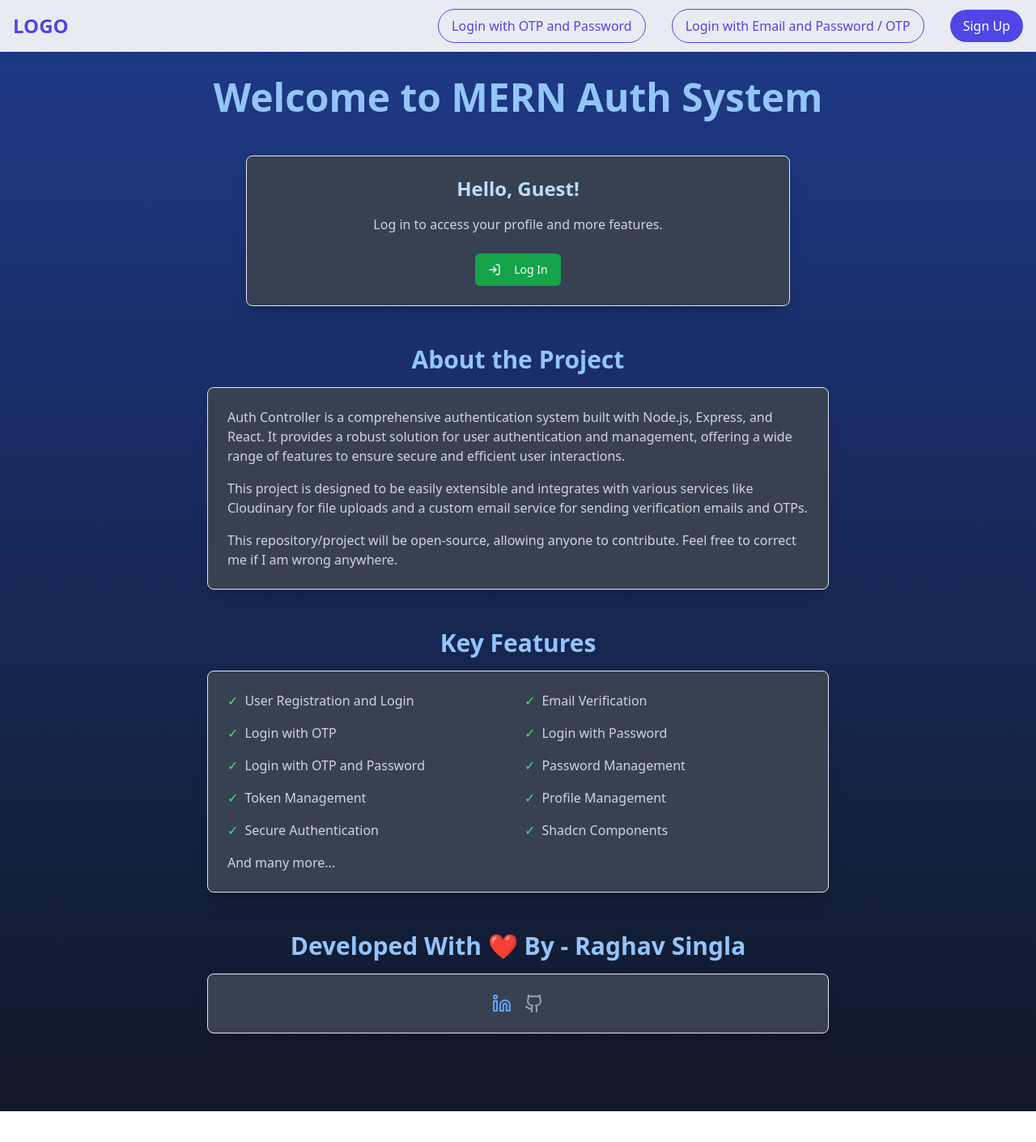
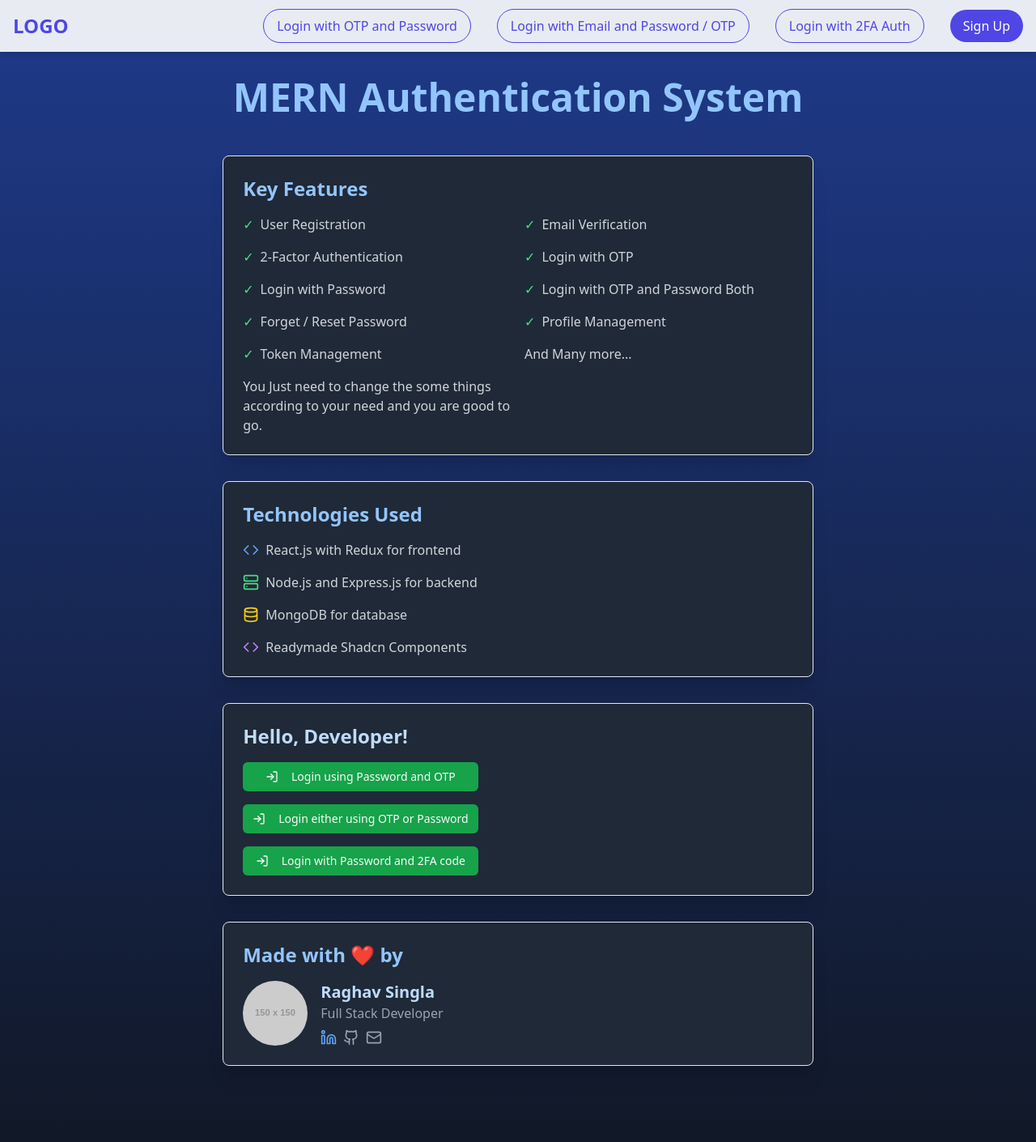
Before and after one commit to RaghavOG/complete-auth-frontend, a React (Vite) app: page / in a window 1280 px wide. Shown: the whole page at 81% size. Before the commit the page ends 1372 px from the top, so only its background shows below. Built offline with nearby package versions, Linux system fonts and the light colour scheme; no server answers.

Commit message:
fix: Changes related to prev commit

```diff
--- a/src/components/Navbar.jsx
+++ b/src/components/Navbar.jsx
@@ -1,13 +1,26 @@
 import { useState, useEffect } from 'react';
 import { motion } from 'framer-motion';
-import { Menu, X } from 'lucide-react';
-import { Link } from 'react-router-dom';
+import { LogOut, Menu, X } from 'lucide-react';
+import { Link, useNavigate } from 'react-router-dom';
 import { useSelector } from 'react-redux'; // Import useSelector from Redux
+import { useDispatch } from 'react-redux'; // Import useDispatch from Redux
+import { logout } from '@/redux/authSlice';
+import { Button } from './ui/button';
+import { toast } from 'react-hot-toast';
 
 function Navbar() {
   const [isMenuOpen, setIsMenuOpen] = useState(false);
+  const dispatch = useDispatch(); // Create a dispatch function
   const { isAuthenticated, user } = useSelector((state) => state.auth); // Access auth state from Redux
   const [scrollProgress, setScrollProgress] = useState(0);
+  const navigate = useNavigate();
+
+  const handleLogout = () => {
+      dispatch(logout());
+
+      toast.success("Logged out successfully");
+      navigate("/login");
+    };
 
   useEffect(() => {
     const updateProgress = () => {
@@ -52,7 +65,8 @@ function Navbar() {
 
             <div className="hidden md:flex items-center space-x-8">
               {isAuthenticated ? (
-                <Link to="/profile">
+                <div className="flex items-center space-x-4">
+                  <Link to="/profile">
                   <motion.button
                     whileHover={{ scale: 1.05 }}
                     whileTap={{ scale: 0.95 }}
@@ -61,6 +75,16 @@ function Navbar() {
                     {user?.email}
                   </motion.button>
                 </Link>
+
+                 <Button
+                        size="sm"
+                        className="bg-red-600 hover:bg-red-700"
+                        onClick={handleLogout}
+                      >
+                        <LogOut className="mr-2 h-4 w-4" /> Logout
+                      </Button>
+
+                </div>
               ) : (
                 <>
                   <Link to="/login">
@@ -80,6 +104,15 @@ function Navbar() {
                       className="px-4 py-2 text-indigo-600 border border-indigo-600 rounded-full transition-colors hover:bg-indigo-600 hover:text-white"
                     >
                       Login with Email and Password / OTP
+                    </motion.button>
+                  </Link>
+                  <Link to="/login2fa">
+                    <motion.button
+                      whileHover={{ scale: 1.05 }}
+                      whileTap={{ scale: 0.95 }}
+                      className="px-4 py-2 text-indigo-600 border border-indigo-600 rounded-full transition-colors hover:bg-indigo-600 hover:text-white"
+                    >
+                      Login with 2FA Auth
                     </motion.button>
                   </Link>
                   <Link to="/signup">
@@ -116,7 +149,8 @@ function Navbar() {
           >
             <div className="px-4 pt-2 pb-4 space-y-4">
               {isAuthenticated ? (
-                <Link to="/profile">
+               <div className='space-y-4'>
+                 <Link to="/profile">
                   <motion.button
                     whileHover={{ scale: 1.05 }}
                     whileTap={{ scale: 0.95 }}
@@ -126,6 +160,14 @@ function Navbar() {
                     Profile
                   </motion.button>
                 </Link>
+                <Button
+                        size="sm"
+                        className="bg-red-600 hover:bg-red-700"
+                        onClick={handleLogout}
+                      >
+                        <LogOut className="mr-2 h-4 w-4" /> Logout
+                      </Button>
+               </div>
               ) : (
                 <>
                   <Link to="/login">
@@ -145,6 +187,16 @@ function Navbar() {
                       className="my-4 w-full flex items-center justify-center gap-2 px-4 py-2 text-indigo-600 border border-indigo-600 rounded-full transition-colors hover:bg-indigo-600 hover:text-white"
                     >
                       Login with Email and Password / OTP
+                    </motion.button>
+                  </Link>
+
+                  <Link to="/login2fa">
+                    <motion.button
+                      whileHover={{ scale: 1.05 }}
+                      whileTap={{ scale: 0.95 }}
+                      className="my-4 w-full flex items-center justify-center gap-2 px-4 py-2 text-indigo-600 border border-indigo-600 rounded-full transition-colors hover:bg-indigo-600 hover:text-white"
+                    >
+                      Login with 2FA Auth
                     </motion.button>
                   </Link>
                   <Link to="/signup">
--- a/src/pages/Home.jsx
+++ b/src/pages/Home.jsx
@@ -1,147 +1,280 @@
-import { useSelector, useDispatch } from 'react-redux';
-import { Link, useNavigate } from 'react-router-dom';
-import { motion } from 'framer-motion';
-import { Button } from '@/components/ui/button';
-import { Card, CardContent } from '@/components/ui/card';
-import { logout } from '@/redux/authSlice';
-import { Github, Linkedin, LogOut, User, LogIn } from 'lucide-react';
+import { useState, useEffect } from "react";
+import { useSelector, useDispatch } from "react-redux";
+import { Link, useNavigate } from "react-router-dom";
+import { motion } from "framer-motion";
+import { Button } from "@/components/ui/button";
+import { Card, CardContent } from "@/components/ui/card";
+import { logout } from "@/redux/authSlice";
+import {
+  Github,
+  Linkedin,
+  LogOut,
+  User,
+  LogIn,
+  Code,
+  Server,
+  Database,
+  Loader2,
+  Mail,
+} from "lucide-react";
+import axios from "axios";
 
 const Home = () => {
   const user = useSelector((state) => state.auth.user);
   const dispatch = useDispatch();
   const navigate = useNavigate();
+  const [avatarUrl, setAvatarUrl] = useState(null);
+  const [loading, setLoading] = useState(true);
+
+  useEffect(() => {
+    const fetchAvatar = async () => {
+      setLoading(true);
+      try {
+        const response = await axios.get(
+          "https://api.github.com/users/RaghavOG"
+        );
+        setAvatarUrl(response.data.avatar_url);
+      } catch (error) {
+        console.error("Error fetching GitHub avatar:", error);
+        setAvatarUrl(null);
+      } finally {
+        setLoading(false);
+      }
+    };
+    fetchAvatar();
+  }, []);
 
   const containerVariants = {
     hidden: { opacity: 0 },
     visible: {
       opacity: 1,
       transition: {
-                staggerChildren: 0.1
-            }
-        }
+        staggerChildren: 0.1,
+      },
+    },
   };
 
   const itemVariants = {
     hidden: { opacity: 0, y: 20 },
-        visible: { opacity: 1, y: 0 }
+    visible: { opacity: 1, y: 0 },
   };
 
   const handleLogout = () => {
     dispatch(logout());
-        navigate('/login');
+    navigate("/login");
   };
 
   return (
-        <div className="min-h-screen bg-gradient-to-b from-blue-900 to-gray-900 text-white py-24 px-4 sm:px-6 lg:px-8 flex items-center justify-center">
+    <div className="min-h-screen bg-gradient-to-b from-blue-900 to-gray-900 text-white py-24 px-4 sm:px-6 lg:px-8">
       <motion.div
-                className="max-w-4xl w-full mx-auto"
+        className="w-3/5 mx-auto"
         variants={containerVariants}
         initial="hidden"
         animate="visible"
       >
         <motion.h1
-                    className="text-4xl md:text-5xl font-bold text-center mb-12 text-blue-300"
+          className="text-4xl md:text-5xl font-bold text-blue-300 text-center mb-12"
           variants={itemVariants}
         >
-                    Welcome to MERN Auth System
+          MERN Authentication System
         </motion.h1>
 
-                <motion.div variants={itemVariants} className="flex justify-center">
-                    <Card className="bg-gray-700 shadow-xl w-full max-w-2xl">
+        <div className="grid grid-cols-1 gap-8">
+          {/* Left Column */}
+          <motion.div className="space-y-8" variants={itemVariants}>
+            <Card className="bg-gray-800 shadow-xl">
               <CardContent className="p-6">
-                            <h2 className="text-2xl font-semibold mb-4 text-center text-blue-200">
-                                {user ? `Hello, ${user.name}!` : "Hello, Guest!"}
+                <h2 className="text-2xl font-bold mb-4 text-blue-300">
+                  Key Features
                 </h2>
-                            <p className="text-gray-300 text-center mb-6">
-                                {user
-                                    ? "You're logged in! Explore your profile or log out."
-                                    : "Log in to access your profile and more features."}
-                            </p>
-                            <div className="flex flex-wrap gap-4 justify-center">
+                <ul className="grid grid-cols-1 md:grid-cols-2 gap-4 text-gray-300">
+                  <li className="flex items-center">
+                    <span className="mr-2 text-green-400">✓</span> User
+                    Registration
+                  </li>
+                  <li className="flex items-center">
+                    <span className="mr-2 text-green-400">✓</span> Email
+                    Verification
+                  </li>
+                  <li className="flex items-center">
+                    <span className="mr-2 text-green-400">✓</span> 2-Factor
+                    Authentication
+                  </li>
+                  <li className="flex items-center">
+                    <span className="mr-2 text-green-400">✓</span> Login with
+                    OTP
+                  </li>
+                  <li className="flex items-center">
+                    <span className="mr-2 text-green-400">✓</span> Login with
+                    Password
+                  </li>
+                  <li className="flex items-center">
+                    <span className="mr-2 text-green-400">✓</span> Login with
+                    OTP and Password Both
+                  </li>
+                  <li className="flex items-center">
+                    <span className="mr-2 text-green-400">✓</span> Forget /
+                    Reset Password
+                  </li>
+                  <li className="flex items-center">
+                    <span className="mr-2 text-green-400">✓</span> Profile
+                    Management
+                  </li>
+                  <li className="flex items-center">
+                    <span className="mr-2 text-green-400">✓</span> Token
+                    Management
+                  </li>
+                  <li className="flex items-center"> And Many more...</li>
+                  You Just need to change the some things according to your need
+                  and you are good to go.
+                </ul>
+              </CardContent>
+            </Card>
+          </motion.div>
+
+          {/* Right Column */}
+          <motion.div className="space-y-8" variants={itemVariants}>
+            <Card className="bg-gray-800 shadow-xl">
+              <CardContent className="p-6">
+                <h2 className="text-2xl font-bold mb-4 text-blue-300">
+                  Technologies Used
+                </h2>
+                <ul className="space-y-4 text-gray-300">
+                  <li className="flex items-center">
+                    <Code className="mr-2 h-5 w-5 text-blue-400" />
+                    <span>React.js with Redux for frontend</span>
+                  </li>
+                  <li className="flex items-center">
+                    <Server className="mr-2 h-5 w-5 text-green-400" />
+                    <span>Node.js and Express.js for backend</span>
+                  </li>
+                  <li className="flex items-center">
+                    <Database className="mr-2 h-5 w-5 text-yellow-400" />
+                    <span>MongoDB for database</span>
+                  </li>
+                  <li className="flex items-center">
+                    <Code className="mr-2 h-5 w-5 text-purple-400" />
+                    <span>Readymade Shadcn Components</span>
+                  </li>
+                </ul>
+              </CardContent>
+            </Card>
+
+            <Card className="bg-gray-800 shadow-xl">
+              <CardContent className="p-6">
+                <h2 className="text-2xl font-semibold mb-4 text-blue-200">
+                  {user ? `Hello, ${user.name}!` : "Hello, Developer!"}
+                </h2>
+                <div className="flex flex-wrap gap-4 items-center">
                   {user ? (
                     <>
-                                        <Button asChild className="bg-blue-600 hover:bg-blue-700">
-                                            <Link to="/profile"><User className="mr-2 h-4 w-4" /> View Profile</Link>
+                      <Button
+                        asChild
+                        size="sm"
+                        className="bg-blue-600 hover:bg-blue-700"
+                      >
+                        <Link to="/profile">
+                          <User className="mr-2 h-4 w-4" /> Profile
+                        </Link>
                       </Button>
                       <Button
+                        size="sm"
                         className="bg-red-600 hover:bg-red-700"
                         onClick={handleLogout}
                       >
                         <LogOut className="mr-2 h-4 w-4" /> Logout
                       </Button>
+                      <p className="text-sm text-gray-400">
+                        Logged in as: {user.email}
+                      </p>
                     </>
                   ) : (
-                                    <Button asChild className="bg-green-600 hover:bg-green-700">
-                                        <Link to="/login"><LogIn className="mr-2 h-4 w-4" /> Log In</Link>
+                    <div className="flex flex-col gap-4 justify-center">
+                      <Button
+                        asChild
+                        size="sm"
+                        className="bg-green-600 hover:bg-green-700"
+                      >
+                        <Link to="/login">
+                          <LogIn className="mr-2 h-4 w-4" /> Login using Password and OTP
+                        </Link>
                       </Button>
+                      <Button
+                        asChild
+                        size="sm"
+                        className="bg-green-600 hover:bg-green-700"
+                      >
+                        <Link to="/loginoptions">
+                          <LogIn className="mr-2 h-4 w-4" /> Login either using OTP or Password
+                        </Link>
+                      </Button>
+                      <Button
+                        asChild
+                        size="sm"
+                        className="bg-green-600 hover:bg-green-700"
+                      >
+                        <Link to="/login2fa">
+                          <LogIn className="mr-2 h-4 w-4" /> Login with Password and 2FA code
+                        </Link>
+                      </Button>
+                    </div>
                   )}
                 </div>
-                            {user && (
-                                <p className="text-sm text-gray-400 mt-4 text-center">
-                                    Logged in as: {user.email}
-                                </p>
-                            )}
               </CardContent>
             </Card>
-                </motion.div>
 
-                <motion.div variants={itemVariants} className="space-y-12 mt-12">
-                    <section>
-                        <h2 className="text-3xl font-bold mb-4 text-blue-300 text-center">About the Project</h2>
-                        <Card className="bg-gray-700 shadow-xl w-full max-w-3xl mx-auto">
+            <Card className="bg-gray-800 shadow-xl">
               <CardContent className="p-6">
-                                <p className="text-gray-300 mb-4">
-                                    Auth Controller is a comprehensive authentication system built with Node.js, Express, and React. It provides a robust solution for user authentication and management, offering a wide range of features to ensure secure and efficient user interactions.
-                                </p>
-                                <p className="text-gray-300">
-                                    This project is designed to be easily extensible and integrates with various services like Cloudinary for file uploads and a custom email service for sending verification emails and OTPs.
-                                </p>
-                                <p className="text-gray-300 mt-4">
-                                    This repository/project will be open-source, allowing anyone to contribute. Feel free to correct me if I am wrong anywhere.
-                                </p>
-                            </CardContent>
-                        </Card>
-                    </section>
-
-                    <section>
-                        <h2 className="text-3xl font-bold mb-4 text-blue-300 text-center">Key Features</h2>
-                        <Card className="bg-gray-700 shadow-xl w-full max-w-3xl mx-auto">
-                            <CardContent className="p-6">
-                                <ul className="grid grid-cols-1 md:grid-cols-2 gap-4 text-gray-300">
-                                    <li className="flex items-center"><span className="mr-2 text-green-400">✓</span> User Registration and Login</li>
-                                    <li className="flex items-center"><span className="mr-2 text-green-400">✓</span> Email Verification</li>
-                                    <li className="flex items-center"><span className="mr-2 text-green-400">✓</span> Login with OTP</li>
-                                    <li className="flex items-center"><span className="mr-2 text-green-400">✓</span> Login with Password</li>
-                                    <li className="flex items-center"><span className="mr-2 text-green-400">✓</span> Login with OTP and Password</li>
-                                    <li className="flex items-center"><span className="mr-2 text-green-400">✓</span> Password Management</li>
-                                    <li className="flex items-center"><span className="mr-2 text-green-400">✓</span> Token Management</li>
-                                    <li className="flex items-center"><span className="mr-2 text-green-400">✓</span> Profile Management</li>
-                                    <li className="flex items-center"><span className="mr-2 text-green-400">✓</span> Secure Authentication</li>
-                                    <li className="flex items-center"><span className="mr-2 text-green-400">✓</span> Shadcn Components</li>
-                                    And many more...
-                                </ul>
-                            </CardContent>
-                        </Card>
-                    </section>
-
-                    <section>
-                        <h2 className="text-3xl font-bold mb-4 text-blue-300 text-center">Developed With ❤️ By - Raghav Singla</h2>
-                        <Card className="bg-gray-700 shadow-xl w-full max-w-3xl mx-auto">
-                            <CardContent className="p-6">
-                                <div className="flex flex-col sm:flex-row justify-center items-center gap-4">
-                                    <div className="flex gap-4">
-                                        <a href="https://www.linkedin.com/in/singlaraghav" target="_blank" rel="noopener noreferrer" className="text-blue-400 hover:text-blue-300 transition-colors">
-                                            <Linkedin size={24} />
+                <h2 className="text-2xl font-bold mb-4 text-blue-300">
+                  Made with ❤️ by
+                </h2>
+                <div className="flex items-center space-x-4">
+                  {loading ? (
+                    <Loader2 className="h-8 w-8 animate-spin text-blue-400" />
+                  ) : (
+                    <img
+                      src={avatarUrl || "https://via.placeholder.com/150"}
+                      alt="Raghav Singla"
+                      className="w-20 h-20 rounded-full"
+                    />
+                  )}
+                  <div>
+                    <h3 className="text-xl font-semibold text-blue-200">
+                      Raghav Singla
+                    </h3>
+                    <p className="text-gray-400">Full Stack Developer</p>
+                    <div className="flex space-x-2 mt-2">
+                      <a
+                        href="https://www.linkedin.com/in/singlaraghav"
+                        target="_blank"
+                        rel="noopener noreferrer"
+                        className="text-blue-400 hover:text-blue-300 transition-colors"
+                      >
+                        <Linkedin size={20} />
                       </a>
-                                        <a href="https://github.com/RaghavOG" target="_blank" rel="noopener noreferrer" className="text-gray-400 hover:text-gray-300 transition-colors">
-                                            <Github size={24} />
+                      <a
+                        href="https://github.com/RaghavOG"
+                        target="_blank"
+                        rel="noopener noreferrer"
+                        className="text-gray-400 hover:text-gray-300 transition-colors"
+                      >
+                        <Github size={20} />
                       </a>
+                      <a
+                        href="mailto:04raghavsingla28@gmail.com"
+                        target="_blank"
+                        rel="noopener noreferrer"
+                        className="text-gray-400 hover:text-gray-300 transition-colors"
+                      >
+                        <Mail size={20} />
+                      </a>
+                    </div>
                   </div>
                 </div>
               </CardContent>
             </Card>
-                    </section>
           </motion.div>
+        </div>
       </motion.div>
     </div>
   );
```
Also changed, not shown: src/App.jsx (+6 -1 lines), src/pages/Profile.jsx (+97 -0 lines). Lines whose indentation alone changed are shown as unchanged.
